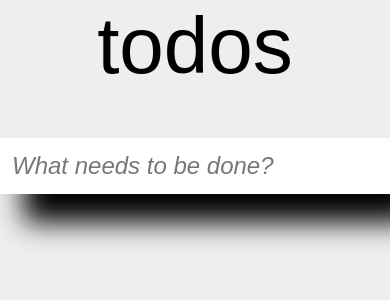
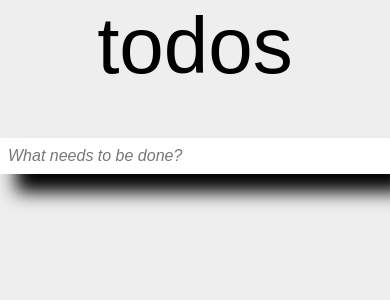
Before and after one commit to ccouzens/golang-todo-webapp, a Preact app in the folder vite_version/todo-mvc-ssr/: page / in a window 390 px wide. Shown: the top 300 px of the page. Built offline with nearby package versions, Linux system fonts and the light colour scheme.

Commit message:
Improve mobile

```diff
--- a/vite_version/todo-mvc-ssr/src/index.css
+++ b/vite_version/todo-mvc-ssr/src/index.css
@@ -57,6 +57,12 @@ main {
 	box-shadow: 1em 1lh calc(max(1lh, 1em)) var(--shadow-color);
 }
 
+@media (max-width: 70em) {
+	main {
+		font-size: 1em;
+	}
+}
+
 .todo form,
 form.newTodo {
 	display: flex;
@@ -84,8 +90,10 @@ form.newTodo {
 	grid-column-start: 1;
 }
 
-.remove {
-	opacity: 0;
+@media (hover: hover) {
+	.remove {
+		opacity: 0;
+	}
 }
 
 .todo:focus-within .remove,
```
